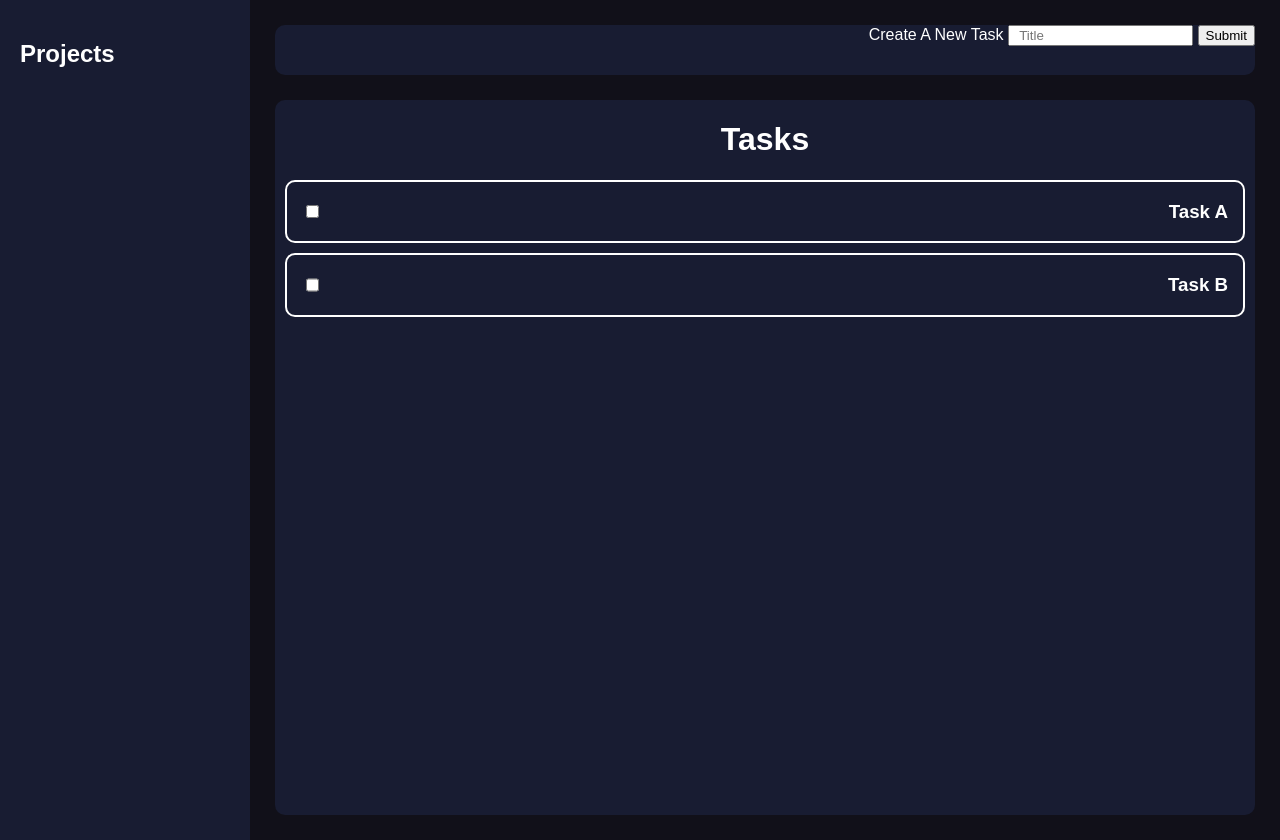
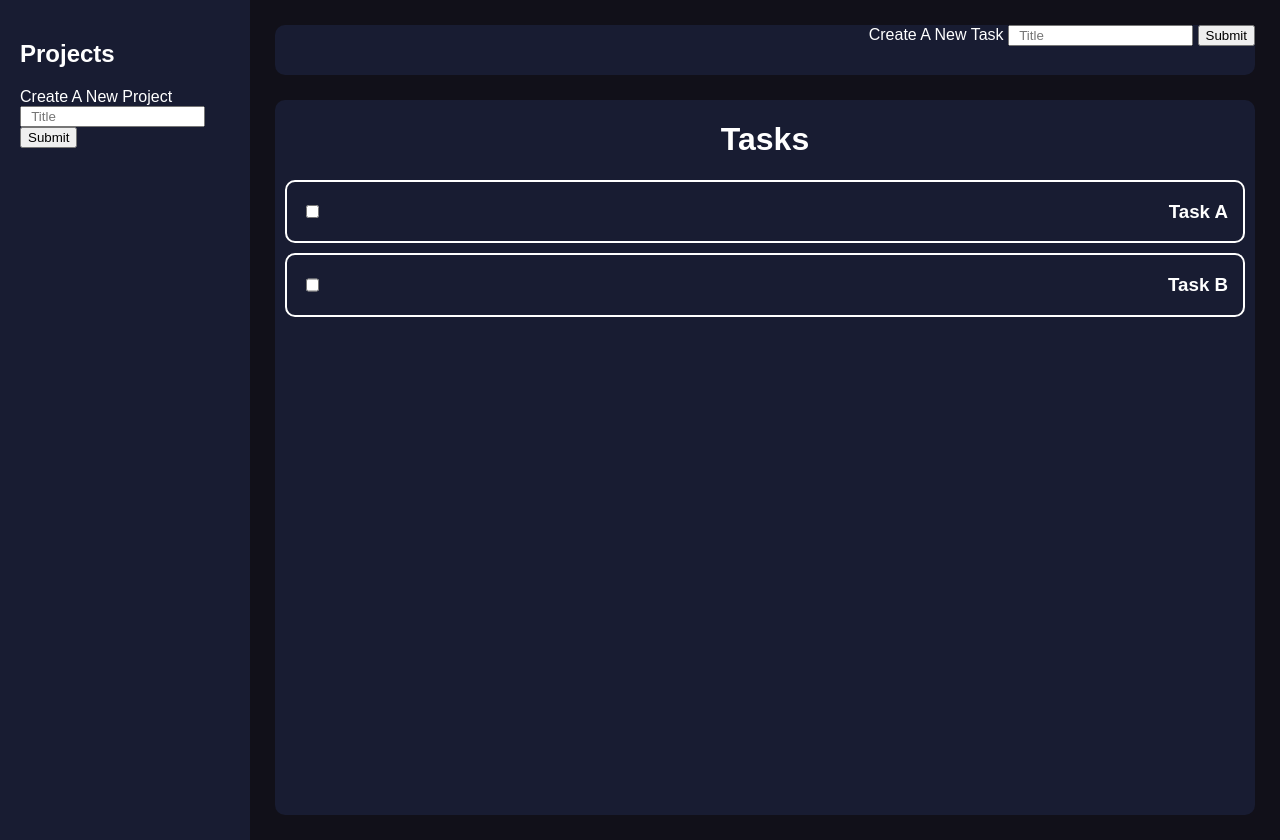
Before and after one commit to farmerbrian/to-do, a plain HTML site: page index.html in a window 1280 px wide. Drawn offline with Linux system fonts and the light colour scheme.

Commit message:
Added form to create Projects

```diff
--- a/index.html
+++ b/index.html
@@ -9,6 +9,16 @@
 
       <div id="sidebar-container">
         <h2>Projects</h2>
+        <form id="new-project-form" action="" method="get">
+          <div>
+            <label for="projectName">Create A New Project</label>
+            <input type="text" id="project" name="project" placeholder="  Title">
+            <input type="submit" id="newProject"></input>
+          </div>
+        </form>
+        <div id="project-container">
+
+        </div>
       </div>
 
       <div id="main-container">
@@ -19,11 +29,12 @@
               <input type="text" id="task" name="task" placeholder="  Title">
               <input type="submit" id="newTask"></input>
             </div>
+          </form>
         </div>
         <div id="content-container">
 
 
-          </form>
+
           <h1>Tasks</h1>
           <div id="tasks-container">
 
```
